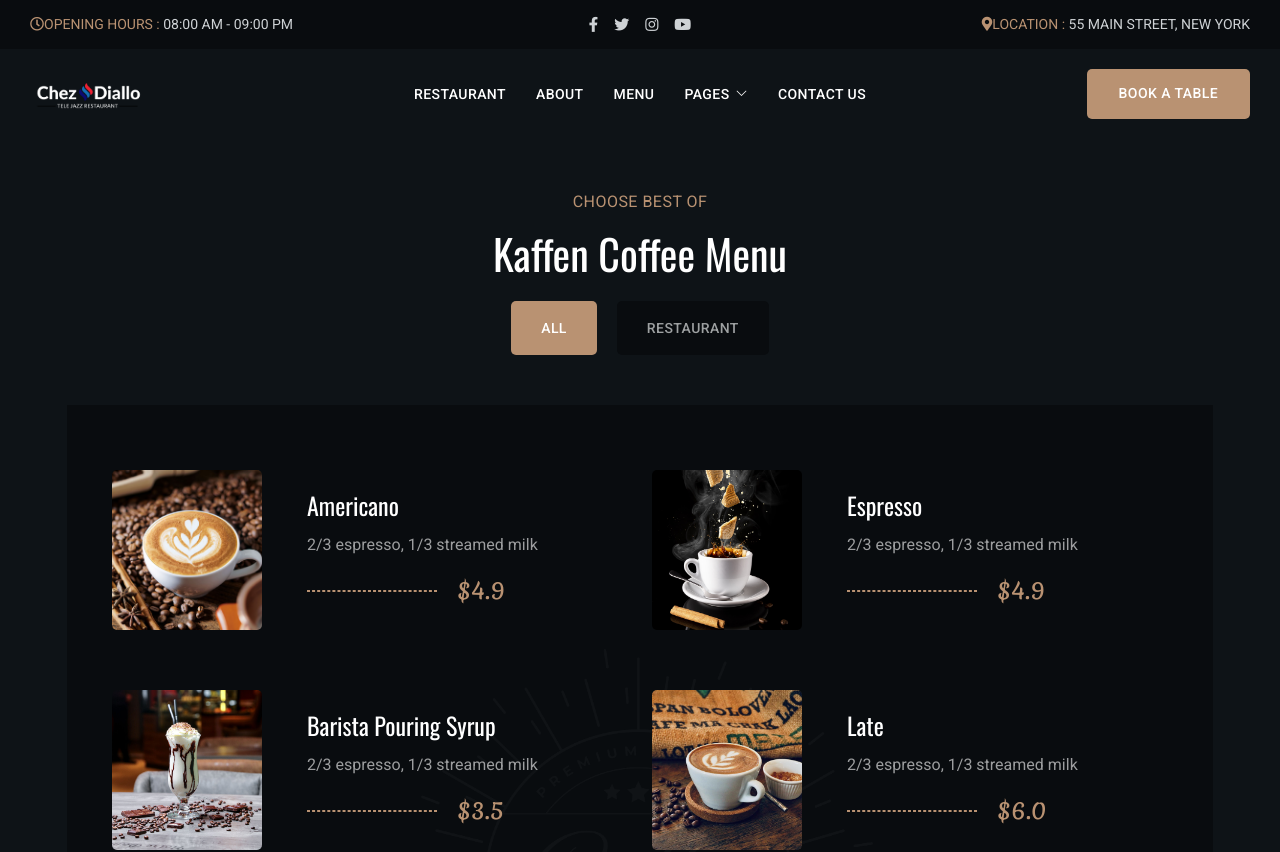
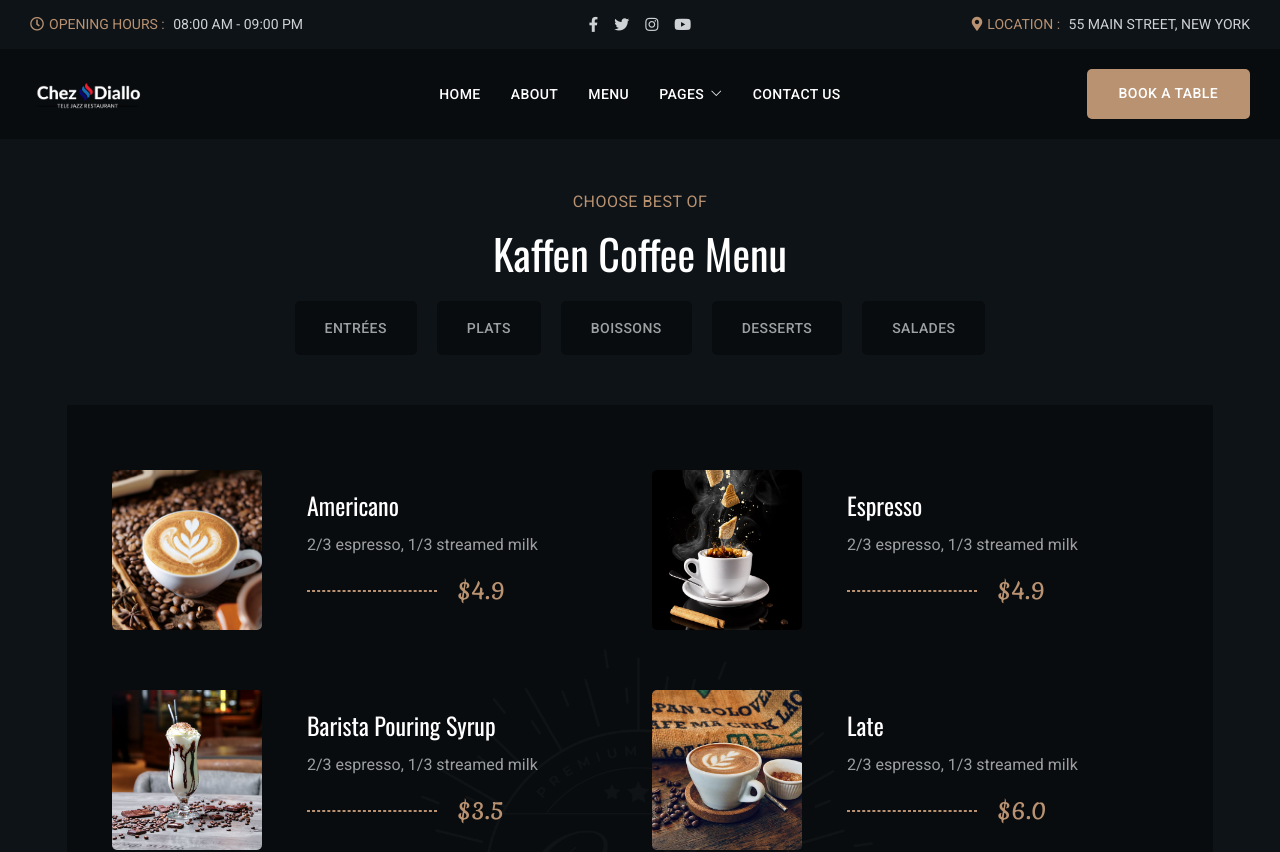
Before and after one commit to jkwebdeveloper/cafes-restaurant, a React (Create React App) app: page /menu-coffee in a window 1280 px wide. Shown: the top 852 px of the page. Built offline with nearby package versions, Linux system fonts and the light colour scheme.

Commit message:
Text Changes

```diff
--- a/src/App.js
+++ b/src/App.js
@@ -8,7 +8,7 @@ import Error404 from './pages/Error404'
 const Home = lazy(() => import('./pages/Home'))
 const About = lazy(() => import('./pages/About'))
 const Contact = lazy(() => import('./pages/Contact'))
-const Faq = lazy(() => import('./pages/Faq'))
+// const Faq = lazy(() => import('./pages/Faq'))
 const Gallery = lazy(() => import('./pages/Gallery'))
 const History = lazy(() => import('./pages/History'))
 const MenuCoffee = lazy(() => import('./pages/MenuCoffee'))
@@ -42,7 +42,7 @@ function App() {
           <Route path="/" element={<Home />} />
           <Route path="/about" element={<About />} />
           <Route path="/contact" element={<Contact />} />
-          <Route path="/faq" element={<Faq />} />
+          {/* <Route path="/faq" element={<Faq />} /> */}
           <Route path="/gallery" element={<Gallery />} />
           <Route path="/history" element={<History />} />
           <Route path="/restaurant" element={<Restaurant />} />
--- a/src/assets/scss/layout/_header.scss
+++ b/src/assets/scss/layout/_header.scss
@@ -69,12 +69,14 @@
 
 .kf-topline {
 	padding: 10px 30px;
-	background: #090c0f;
+	// background: #090c0f;
+	background: #0e1317;
 }
 
 .kf-navbar {
 	padding: 20px 30px;
 	position: relative;
+	background: #090c0f;
 	top: 0;
 	left: 0;
 	width: 100%;
@@ -82,7 +84,16 @@
 	transition: all 0.3s cubic-bezier(0.3, 0, 0.3, 1);
 	-webkit-transition: all 0.3s cubic-bezier(0.3, 0, 0.3, 1);
 }
-
+.kf-navbar-sticky {
+	position: fixed;
+	top: 0;
+	left: 0;
+	width: 100%;
+	background-color: #0e1317;
+	box-shadow: 0 2px 4px rgba(0,0,0,.1);
+	z-index: 999;
+	padding: 10px;
+  }
 .kf-navbar.inner-navbar:before,
 .kf-header.fixed .kf-navbar:before {
 	content: '';
@@ -155,6 +166,7 @@
 	em, i {
 		color: $base_link_color;
 		font-style: normal;
+		margin-right: 5px;
 	}
 }
 
@@ -328,7 +340,7 @@
 	pointer-events: none;
 	z-index: -1;
 	transition: all 0.3s cubic-bezier(0.3, 0, 0.3, 1);
-	// -webkit-transition: all 0.3s cubic-bezier(0.3, 0, 0.3, 1);
+	-webkit-transition: all 0.3s cubic-bezier(0.3, 0, 0.3, 1);
 	&:before {
 		content: '';
 		position: fixed;
@@ -431,6 +443,11 @@
 		margin-left: 0;
 		display: inline-block;
 	}
+	.kf-main-menu ul li:hover ul {
+		opacity: 1;
+		visibility: visible;
+		pointer-events: auto;
+	}
 }
 
 @-webkit-keyframes nav-mobile-open {
@@ -442,6 +459,7 @@
 		-webkit-transform: translate3d(0, 0, 0) skew(0deg);
 		transform: translate3d(0, 0, 0) skew(0deg);
 	}
+
 }
 
 @-webkit-keyframes nav-mobile-close {
--- a/src/assets/scss/pages/_layout.scss
+++ b/src/assets/scss/pages/_layout.scss
@@ -214,7 +214,7 @@
   position: relative;
   width: 100%;
   height: calc(100vh - 140px);
-  min-height: 780px;
+  min-height: 595px;
   .container {
     height: 100%;
     display: flex;
--- a/src/components/Header.js
+++ b/src/components/Header.js
@@ -98,7 +98,7 @@ const Header = () => {
                       Home
                       <i className="las la-angle-down" />
                     </Link> */}
-                    <Link to="/restaurant">Restaurant</Link>
+                    <Link to="/restaurant">Home</Link>
                     {/* <ul>
                       <li>
                         <Link to="/">Coffee House</Link>
@@ -148,9 +148,9 @@ const Header = () => {
                       <li>
                         <Link to="/gallery">Gallery</Link>
                       </li>
-                      <li>
+                      {/* <li>
                         <Link to="/faq">FAQ</Link>
-                      </li>
+                      </li> */}
                     </ul>
                   </li>
                   <li>
@@ -216,9 +216,9 @@ const Header = () => {
                   <li>
                     <Link to="/gallery">Gallery</Link>
                   </li>
-                  <li>
+                  {/* <li>
                     <Link to="/faq">FAQ</Link>
-                  </li>
+                  </li> */}
                 </ul>
               </li>
               {/* <li className="has-children">
--- a/src/pages/MenuCoffee.js
+++ b/src/pages/MenuCoffee.js
@@ -6,8 +6,6 @@ import reservation6 from '../assets/images/reservation6.jpg'
 import { Link } from 'react-router-dom'
 import Brands from '../components/About/Brands'
 import MakeYourTable from '../components/Restaurant/MakeYourTable'
-
-
 
 const MenuCoffee = () => {
   return (
@@ -33,33 +31,30 @@ const MenuCoffee = () => {
         <section className="section kf-menu kf-menu-tabs">
           <div className="container">
             <div className="kf-titles align-center">
-              <div
-                className="kf-subtitle"
-                data-animate="active"
-              >
+              <div className="kf-subtitle" data-animate="active">
                 Choose Best of
               </div>
-              <h3
-                className="kf-title"
-                data-animate="active"
-              >
+              <h3 className="kf-title" data-animate="active">
                 Kaffen Coffee Menu
               </h3>
             </div>
-            <div
-              className="kf-filter kf-filter-menu"
-              data-animate="active"
-            >
-              <Link to="#" data-href=".all" className="active">
+            <div className="kf-filter kf-filter-menu" data-animate="active">
+              {/* <Link to="#" data-href=".all" className="active">
                 All
+              </Link> */}
+              <Link to="#">Entrées</Link>
+              <Link to="#" data-href=".hot-coffee">
+                Plats
               </Link>
-              <Link to="/menu-restaurant">Restaurant</Link>
-              {/* <Link to="#" data-href=".hot-coffee">
-                Hot coffee
+              <Link to="#" data-href=".hot-coffee">
+                Boissons
               </Link>
               <Link to="#" data-href=".dessert">
-                Dessert
-              </Link> */}
+                Desserts
+              </Link>
+              <Link to="#" data-href=".dessert">
+                Salades
+              </Link>
             </div>
             <div
               className="kf-menu-items"
@@ -67,13 +62,13 @@ const MenuCoffee = () => {
             >
               <div className="row">
                 <div className="kf-menu-item-col col-xs-12 col-sm-12 col-md-12 col-lg-6 all hot-coffee">
-                  <div
-                    className="kf-menu-item"
-                    data-animate="active"
-                  >
+                  <div className="kf-menu-item" data-animate="active">
                     <div className="image kf-image-hover">
                       <Link to="#" className="has-popup-image">
-                        <img src={require("../assets/images/menu1.jpg")} alt="" />
+                        <img
+                          src={require('../assets/images/menu1.jpg')}
+                          alt=""
+                        />
                       </Link>
                     </div>
                     <div className="desc">
@@ -86,13 +81,13 @@ const MenuCoffee = () => {
                   </div>
                 </div>
                 <div className="kf-menu-item-col col-xs-12 col-sm-12 col-md-12 col-lg-6 all hot-coffee">
-                  <div
-                    className="kf-menu-item"
-                    data-animate="active"
-                  >
+                  <div className="kf-menu-item" data-animate="active">
                     <div className="image kf-image-hover">
                       <Link to="#" className="has-popup-image">
-                        <img src={require("../assets/images/menu2.jpg")} alt="" />
+                        <img
+                          src={require('../assets/images/menu2.jpg')}
+                          alt=""
+                        />
                       </Link>
                     </div>
                     <div className="desc">
@@ -105,13 +100,13 @@ const MenuCoffee = () => {
                   </div>
                 </div>
                 <div className="kf-menu-item-col col-xs-12 col-sm-12 col-md-12 col-lg-6 all dessert">
-                  <div
-                    className="kf-menu-item"
-                    data-animate="active"
-                  >
+                  <div className="kf-menu-item" data-animate="active">
                     <div className="image kf-image-hover">
                       <Link to="#" className="has-popup-image">
-                        <img src={require("../assets/images/menu3.jpg")} alt="" />
+                        <img
+                          src={require('../assets/images/menu3.jpg')}
+                          alt=""
+                        />
                       </Link>
                     </div>
                     <div className="desc">
@@ -124,13 +119,13 @@ const MenuCoffee = () => {
                   </div>
                 </div>
                 <div className="kf-menu-item-col col-xs-12 col-sm-12 col-md-12 col-lg-6 all hot-coffee">
-                  <div
-                    className="kf-menu-item"
-                    data-animate="active"
-                  >
+                  <div className="kf-menu-item" data-animate="active">
                     <div className="image kf-image-hover">
                       <Link to="#" className="has-popup-image">
-                        <img src={require("../assets/images/menu4.jpg")} alt="" />
+                        <img
+                          src={require('../assets/images/menu4.jpg')}
+                          alt=""
+                        />
                       </Link>
                     </div>
                     <div className="desc">
@@ -143,13 +138,13 @@ const MenuCoffee = () => {
                   </div>
                 </div>
                 <div className="kf-menu-item-col col-xs-12 col-sm-12 col-md-12 col-lg-6 all dessert">
-                  <div
-                    className="kf-menu-item"
-                    data-animate="active"
-                  >
+                  <div className="kf-menu-item" data-animate="active">
                     <div className="image kf-image-hover">
                       <Link to="#" className="has-popup-image">
-                        <img src={require("../assets/images/menu5.jpg")} alt="" />
+                        <img
+                          src={require('../assets/images/menu5.jpg')}
+                          alt=""
+                        />
                       </Link>
                     </div>
                     <div className="desc">
@@ -162,13 +157,13 @@ const MenuCoffee = () => {
                   </div>
                 </div>
                 <div className="kf-menu-item-col col-xs-12 col-sm-12 col-md-12 col-lg-6 all dessert">
-                  <div
-                    className="kf-menu-item"
-                    data-animate="active"
-                  >
+                  <div className="kf-menu-item" data-animate="active">
                     <div className="image kf-image-hover">
                       <Link to="#" className="has-popup-image">
-                        <img src={require("../assets/images/menu6.jpg")} alt="" />
+                        <img
+                          src={require('../assets/images/menu6.jpg')}
+                          alt=""
+                        />
                       </Link>
                     </div>
                     <div className="desc">
@@ -181,13 +176,13 @@ const MenuCoffee = () => {
                   </div>
                 </div>
                 <div className="kf-menu-item-col col-xs-12 col-sm-12 col-md-12 col-lg-6 all fast-food">
-                  <div
-                    className="kf-menu-item"
-                    data-animate="active"
-                  >
+                  <div className="kf-menu-item" data-animate="active">
                     <div className="image kf-image-hover">
                       <Link to="#" className="has-popup-image">
-                        <img src={require("../assets/images/ins_gal1.jpg")} alt="" />
+                        <img
+                          src={require('../assets/images/ins_gal1.jpg')}
+                          alt=""
+                        />
                       </Link>
                     </div>
                     <div className="desc">
@@ -200,13 +195,13 @@ const MenuCoffee = () => {
                   </div>
                 </div>
                 <div className="kf-menu-item-col col-xs-12 col-sm-12 col-md-12 col-lg-6 all fast-food">
-                  <div
-                    className="kf-menu-item"
-                    data-animate="active"
-                  >
+                  <div className="kf-menu-item" data-animate="active">
                     <div className="image kf-image-hover">
                       <Link to="#" className="has-popup-image">
-                        <img src={require("../assets/images/ins_gal3.jpg")} alt="" />
+                        <img
+                          src={require('../assets/images/ins_gal3.jpg')}
+                          alt=""
+                        />
                       </Link>
                     </div>
                     <div className="desc">
@@ -225,10 +220,7 @@ const MenuCoffee = () => {
         {/* Section Reservation */}
         <section className="section kf-reservation kf-section-no-margin">
           <div className="container">
-            <div
-              className="kf-reservation-form"
-              data-animate="active"
-            >
+            <div className="kf-reservation-form" data-animate="active">
               <div
                 className="image-left"
                 style={{ backgroundImage: `url(${reservation5})` }}
@@ -237,7 +229,7 @@ const MenuCoffee = () => {
                 className="image-right"
                 style={{ backgroundImage: `url(${reservation6})` }}
               />
-              <MakeYourTable/>
+              <MakeYourTable />
               {/* <div className="kf-titles align-center">
                 <div className="kf-subtitle">Booking Table</div>
                 <h3 className="kf-title">Make Your Reservation</h3>
@@ -310,7 +302,7 @@ const MenuCoffee = () => {
         </section>
         {/* Section Brands */}
         <div className="section kf-brands">
-          <Brands/>
+          <Brands />
         </div>
       </div>
     </div>
```
Also changed, not shown: src/pages/Home.js (+7 -7 lines).
